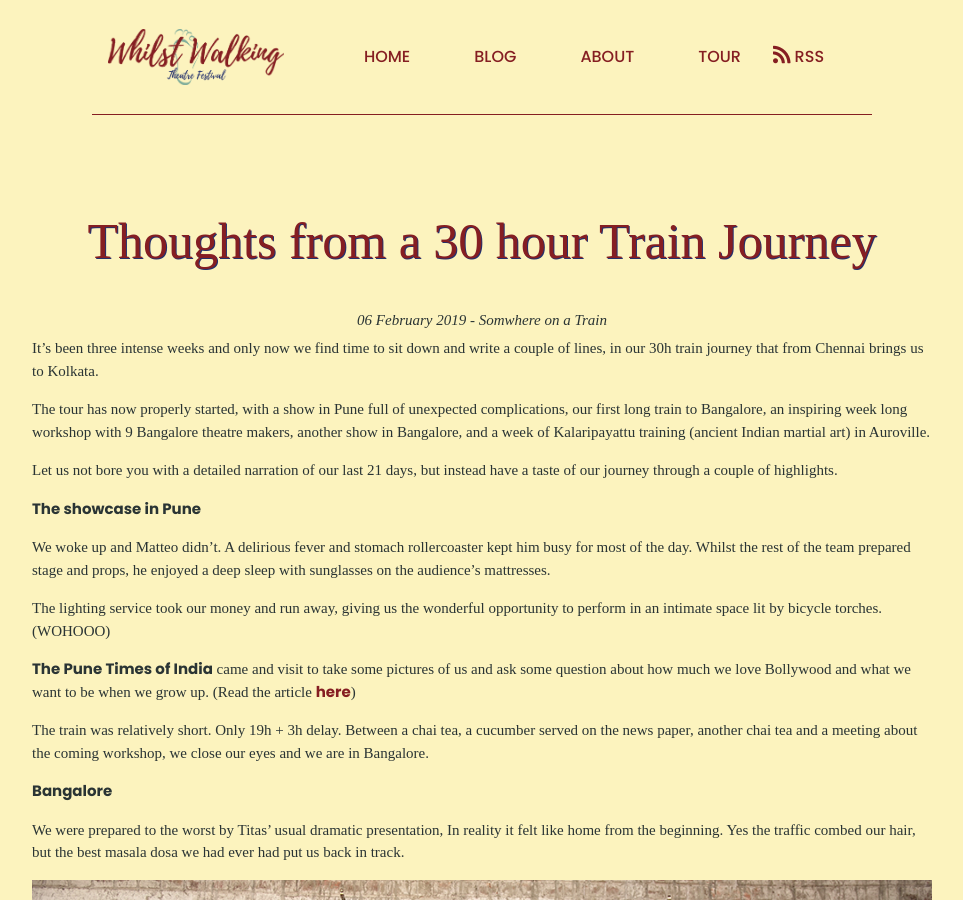
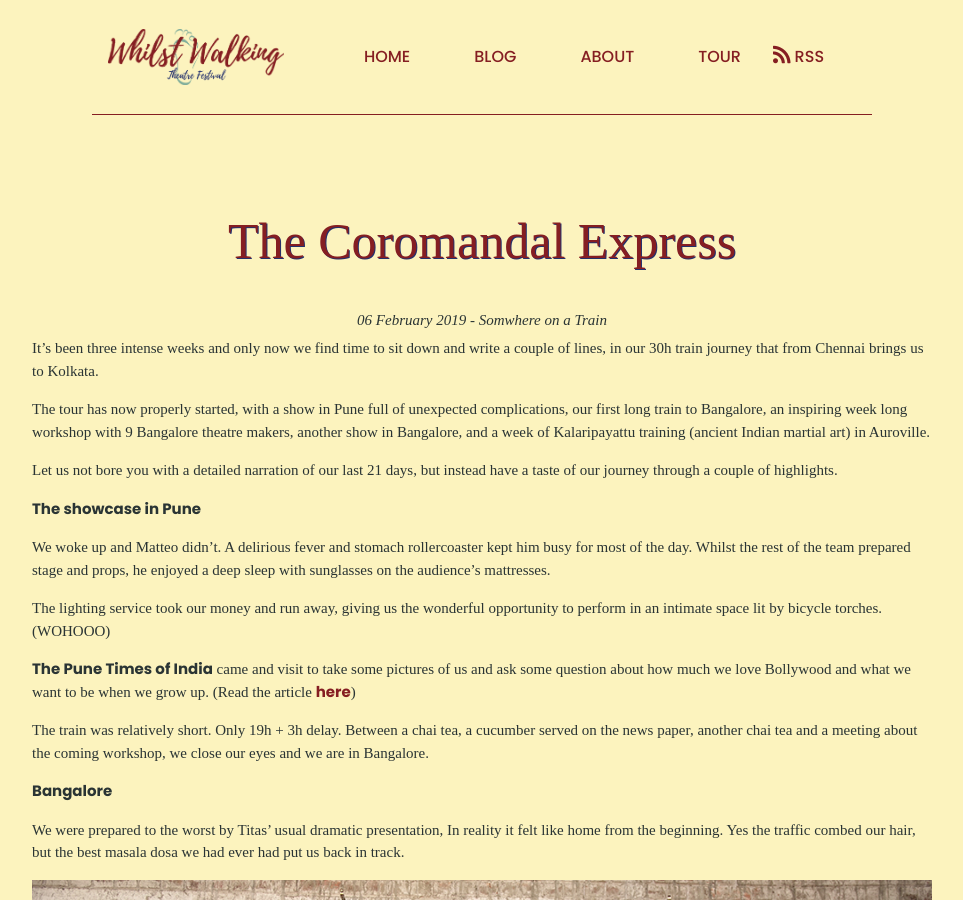
Before and after one commit to matteocarpi/wwtf, a Jekyll site: the page built from _posts/2019-02-07-thoughts-from-a-30-hour-train-journey.md, in a window 1280 px wide and 900 px high. Shown: the whole window, without its empty margins (158-1121 px from the left). Built offline with Jekyll 4.4.1, drawn with Linux system fonts in a browser that asks for light colours; nearby versions of some CDN libraries; a script that is not in the unit is left out.

Commit message:
Update from Forestry.io Matteo Carpi updated _posts/2019-02-07-thoughts-from-a-30-hour-train-journey.md

```diff
--- a/_posts/2019-02-07-thoughts-from-a-30-hour-train-journey.md
+++ b/_posts/2019-02-07-thoughts-from-a-30-hour-train-journey.md
@@ -1,5 +1,5 @@
 ---
-title: Thoughts from a 30 hour Train Journey
+title: The Coromandal Express
 layout: post
 image: "/uploads/IMG_0046-2.JPG"
 date: 2019-02-06 18:30:00 +0000
```
